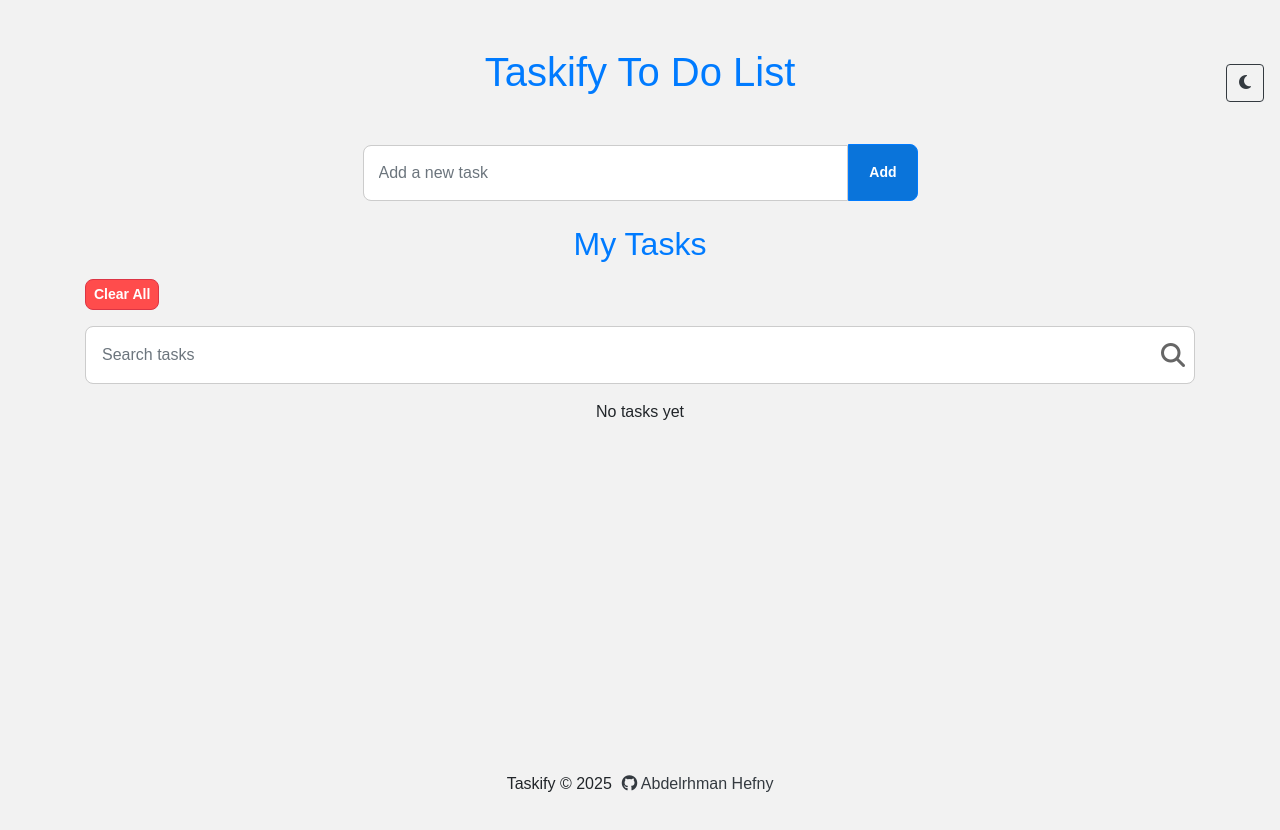
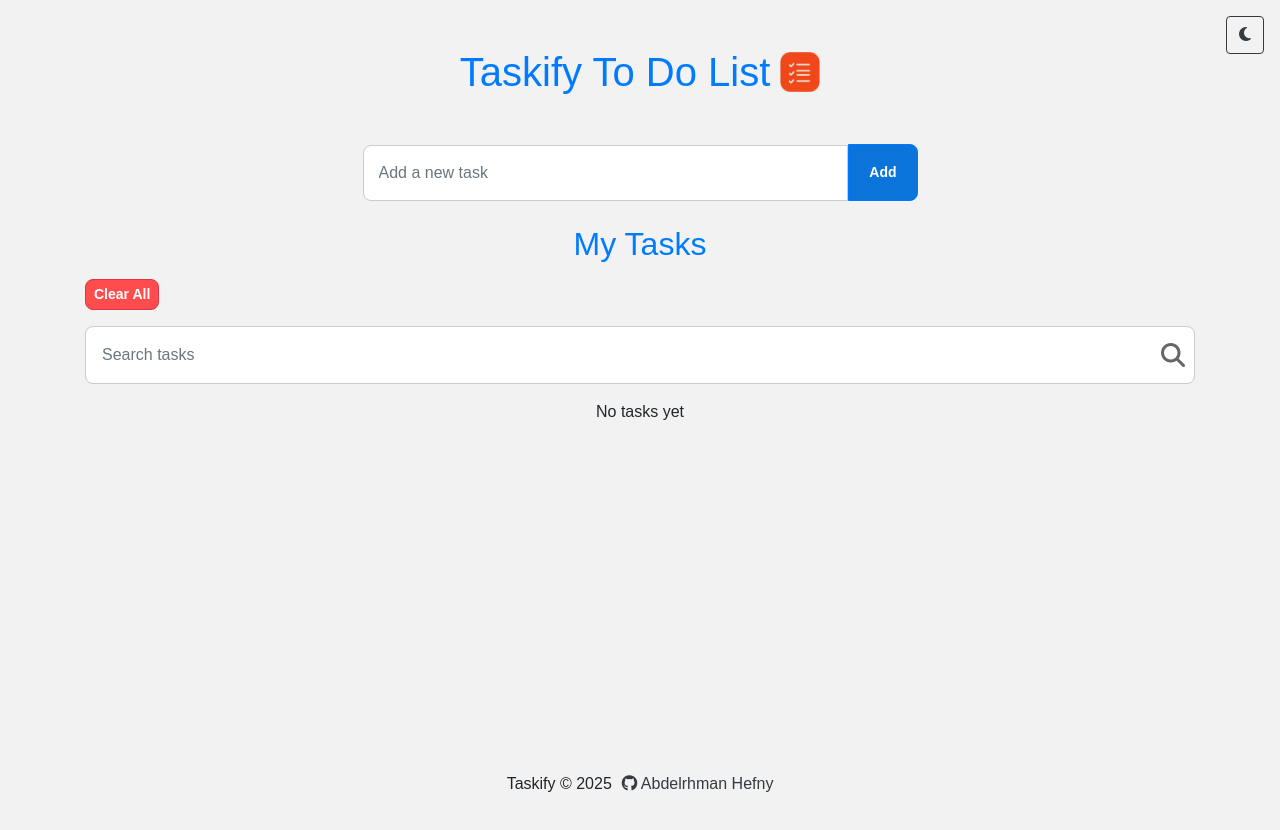
Before and after one commit to Abdelrhman-hefny/Taskify_ToDoList, a website: page index.html in a window 1280 px wide. After the commit the page ends 800 px from the top, so only its background shows below. Drawn offline with Linux system fonts and the light colour scheme.

Commit message:
add fav icon

```diff
--- a/index.html
+++ b/index.html
@@ -7,6 +7,11 @@
     <meta name="viewport" content="width=device-width, initial-scale=1.0">
     <meta name="description" content="Taskify: A simple to-do list app to manage your tasks with ease.">
     <meta name="keywords" content="to-do list, task manager, Taskify, productivity">
+    <!-- <link rel="icon" type="image/x-icon" href="./favicon.ico"> -->
+    <link rel="icon" type="image/png" href="./dist/assets/icons/icon.png">
+
+
+
     <title>Taskify - Simple To Do List</title>
 
     <!-- Styles -->
@@ -28,7 +33,11 @@
 
     <!-- Page title -->
     <header>
-        <h1 class="text-center my-5 text-primary fw-bold">Taskify To Do List</h1>
+        <div class="d-flex justify-content-center align-items-center gap-2 container logo-container">
+
+            <h1 class="text-center my-5 text-primary fw-bold">Taskify To Do List </h1>
+            <img src="./dist/assets/icons/icon.png" alt="Logo" class="logo">
+        </div>
     </header>
 
     <!-- Main content -->
--- a/src/styles/style.scss
+++ b/src/styles/style.scss
@@ -25,6 +25,18 @@ body {
     background-color: $background-color;
     overflow-x: hidden;
     min-height: 100vh;
+}
+
+.logo-container {
+    display: flex;
+    justify-content: center;
+    align-items: center;
+    gap: 10px;
+}
+
+.logo {
+    width: 40px;
+    height: 40px;
 }
 
 // Input for adding tasks
```
Also changed, not shown: dist/assets/icons/icon.png (added), dist/styles/style.css, favicon.ico (added), 1 other file.
